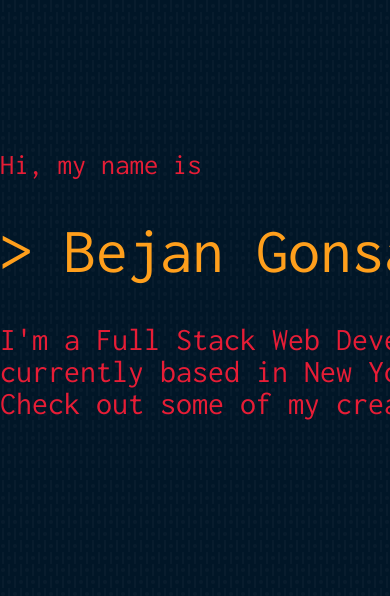
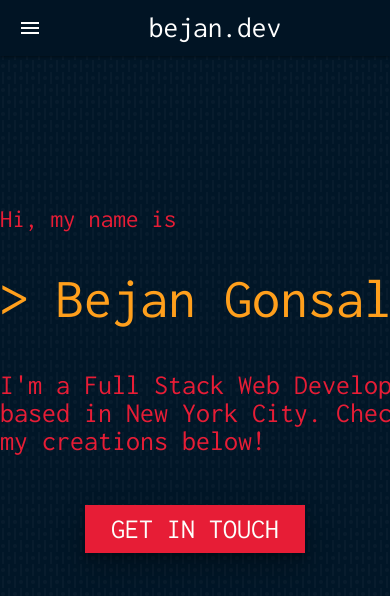
Before and after one commit to Bejan512/portfolio, a PHP site: page / in a window 390 px wide; the page is wider, and only the part inside the window is pictured. Shown: the top 596 px of that part. Run offline with PHP 8.4, Linux system fonts and the light colour scheme.

Commit message:
Add navbar (responsive links not working correctly) Add "GET IN TOUCH" button

```diff
--- a/index.html
+++ b/index.html
@@ -4,7 +4,27 @@
 	<title>Bejan Gonsalves | Web Developer</title>
 	<link rel="stylesheet" type="text/css" href="styles.css">
 	<link href="https://fonts.googleapis.com/css?family=Inconsolata&display=swap" rel="stylesheet">
+	<link rel="stylesheet" href="https://cdnjs.cloudflare.com/ajax/libs/materialize/1.0.0/css/materialize.min.css">
+	<link href="https://fonts.googleapis.com/icon?family=Material+Icons" rel="stylesheet">
 </head>
+
+	<nav>
+		<div class="nav-wrapper">
+			<a href="#" class="brand-logo">bejan.dev</a>
+			<a href="#" data-target="mobile-demo" class="sidenav-trigger"><i class="material-icons">menu</i></a>
+			<ul id="nav-mobile" class="right hide-on-med-and-down">
+				<li><a href="sass.html">About</a></li>
+				<li><a href="badges.html">Projects</a></li>
+				<li><a href="collapsible.html">Contact</a></li>
+			</ul>
+		</div>
+	</nav>
+	<ul class="sidenav" id="mobile-demo">
+		<li><a href="sass.html">About</a></li>
+		<li><a href="badges.html">Projects</a></li>
+		<li><a href="collapsible.html">Contact</a></li>
+	</ul>
+
 		<div class="intro">
 			<p>Hi, my name is</p>
 		</div>
@@ -19,7 +39,12 @@
 		<p>I'm a Full Stack Web Developer currently based in New York City. Check out some of my creations below!</p>
 	</div>
 
+	<div class="contact-button">
+		<p>Get in touch</p>
+	</div>
 
+	<script src="https://cdnjs.cloudflare.com/ajax/libs/materialize/1.0.0/js/materialize.min.js"></script>
 	<script src="scripts.js"></script>
+
 </body>
 </html>
--- a/scripts.js
+++ b/scripts.js
@@ -14,7 +14,7 @@ function consoleText(words, id, colors) {
   window.setInterval(function() {
       target.innerHTML = ">  " + words[0].substring(0, letterCount)
       letterCount += x;
-  }, 150)
+  }, 120)
   window.setInterval(function() {
     if (visible === true) {
       con.className = 'console-underscore hidden'
@@ -27,5 +27,9 @@ function consoleText(words, id, colors) {
     }
   }, 400)
 
+}
 
-}
+document.addEventListener('DOMContentLoaded', function() {
+    var elems = document.querySelectorAll('.sidenav');
+    var instances = M.Sidenav.init(elems, options);
+  });
--- a/styles.css
+++ b/styles.css
@@ -74,7 +74,6 @@ body {
 
 .about {
 	font-size: 2em;
-	margin-top: 5px;
 	margin-right: auto;
 	margin-left: auto;
 	width: 600px;
@@ -88,3 +87,39 @@ body {
 	width: 600px;
 
 }
+
+.brand-logo {
+	margin-left: 20px;
+}
+
+.nav-wrapper {
+	background-color: #011424
+}
+
+.contact-button {
+	text-transform: uppercase;
+	background-color: #E71D36;
+	color: #FDFFFC;
+	width: 220px;
+	margin: auto;
+	margin-top: 50px;
+	padding: 10px;
+	font-size: 2em;
+	text-align: center;
+	box-shadow: 0 14px 28px rgba(0, 0, 0, 0.25), 0 5px 5px rgba(0, 0, 0, 0.22);
+	transition: all 0.4s ease 0s;
+}
+
+.contact-button:hover {
+	cursor: pointer;
+	background: #434343;
+	letter-spacing: 1px;
+	-webkit-box-shadow: 0px 5px 40px -10px rgba(0,0,0,0.57);
+	-moz-box-shadow: 0px 5px 40px -10px rgba(0,0,0,0.57);
+	box-shadow: 5px 40px -10px rgba(0,0,0,0.57);
+	transition: all 0.4s ease 0s;
+}
+
+.contact-button:active {
+	transform: scale(0.95);
+}
```
